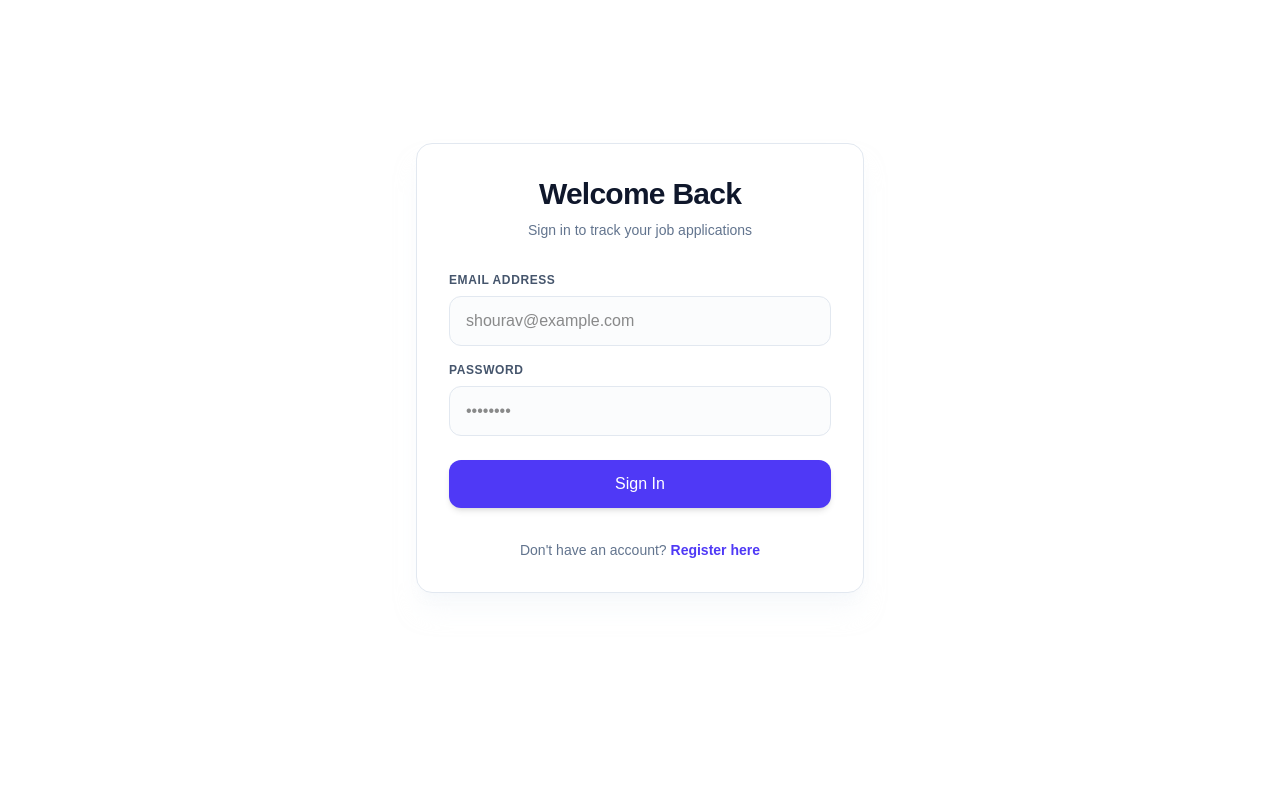
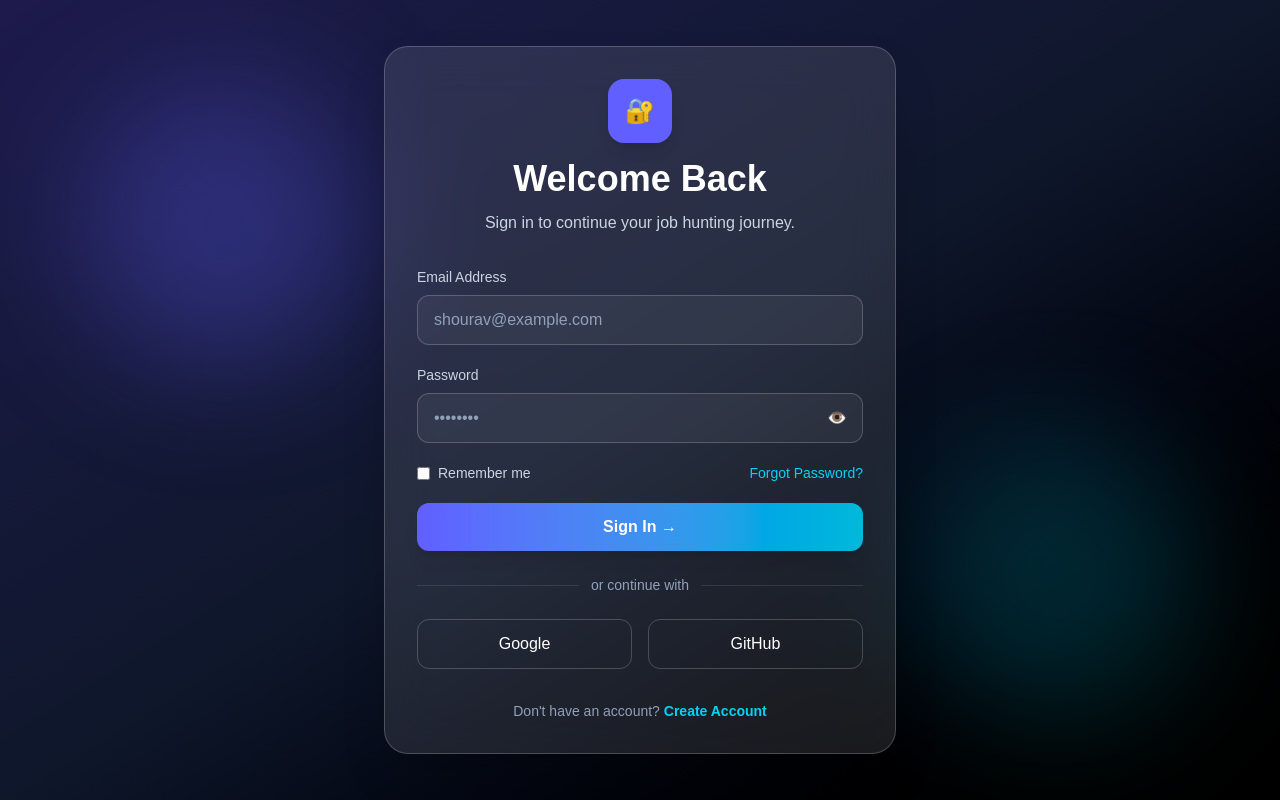
Before and after one commit to shouravhasanshurjo8201/JobMatrix, a Next.js app in the folder frontend/: page /login in a window 1280 px wide. Built offline with nearby package versions, Linux system fonts and the light colour scheme.

Commit message:
Login page UI with improved layout, form styling, and password visibility toggle

```diff
--- a/frontend/app/(auth)/login/page.tsx
+++ b/frontend/app/(auth)/login/page.tsx
@@ -1,31 +1,137 @@
-import Link from 'next/link';
+"use client";
+
+import Link from "next/link";
+import { useState } from "react";
 
 export default function LoginPage() {
+    const [showPassword, setShowPassword] = useState(false);
+
     return (
-        <div className="flex min-h-[calc(100vh-4rem)] items-center justify-center p-6">
-            <div className="w-full max-w-md space-y-8 bg-white p-8 rounded-2xl border border-slate-200 shadow-xl shadow-slate-100/50">
-                <div className="text-center">
-                    <h2 className="text-3xl font-bold tracking-tight text-slate-900">Welcome Back</h2>
-                    <p className="mt-2 text-sm text-slate-500">Sign in to track your job applications</p>
+        <div className="relative min-h-screen flex items-center justify-center overflow-hidden bg-linear-to-br from-indigo-950 via-slate-900 to-black px-6">
+
+            {/* Background Glow */}
+            <div className="absolute top-20 left-20 w-72 h-72 bg-indigo-500/30 blur-3xl rounded-full"></div>
+            <div className="absolute bottom-20 right-20 w-72 h-72 bg-cyan-500/20 blur-3xl rounded-full"></div>
+
+            <div className="relative w-full max-w-lg">
+                <div className="backdrop-blur-xl bg-white/10 border border-white/20 rounded-3xl p-8 shadow-2xl">
+
+                    {/* Header */}
+                    <div className="text-center mb-8">
+                        <div className="inline-flex items-center justify-center w-16 h-16 rounded-2xl bg-indigo-500 mb-4 shadow-lg">
+                            <span className="text-2xl">🔐</span>
                         </div>
-                <form className="mt-8 space-y-6">
-                    <div className="space-y-4 rounded-md">
+
+                        <h1 className="text-4xl font-bold text-white">
+                            Welcome Back
+                        </h1>
+
+                        <p className="mt-3 text-slate-300">
+                            Sign in to continue your job hunting journey.
+                        </p>
+                    </div>
+
+                    {/* Form */}
+                    <form className="space-y-5">
+
                         <div>
-                            <label className="text-xs font-semibold text-slate-600 uppercase tracking-wider block mb-2">Email Address</label>
-                            <input type="email" required className="w-full px-4 py-3 border border-slate-200 rounded-xl outline-none focus:border-indigo-500 transition-colors bg-slate-50/50" placeholder="shourav@example.com" />
+                            <label className="block mb-2 text-sm text-slate-300">
+                                Email Address
+                            </label>
+
+                            <input
+                                type="email"
+                                placeholder="shourav@example.com"
+                                className="w-full px-4 py-3 bg-white/5 border border-white/20 rounded-xl text-white placeholder:text-slate-400 focus:outline-none focus:ring-2 focus:ring-indigo-500"
+                            />
                         </div>
+
                         <div>
-                            <label className="text-xs font-semibold text-slate-600 uppercase tracking-wider block mb-2">Password</label>
-                            <input type="password" required className="w-full px-4 py-3 border border-slate-200 rounded-xl outline-none focus:border-indigo-500 transition-colors bg-slate-50/50" placeholder="••••••••" />
+                            <label className="block mb-2 text-sm text-slate-300">
+                                Password
+                            </label>
+
+                            <div className="relative">
+                                <input
+                                    type={showPassword ? "text" : "password"}
+                                    placeholder="••••••••"
+                                    className="w-full px-4 py-3 pr-14 bg-white/5 border border-white/20 rounded-xl text-white placeholder:text-slate-400 focus:outline-none focus:ring-2 focus:ring-indigo-500"
+                                />
+
+                                <button
+                                    type="button"
+                                    onClick={() => setShowPassword(!showPassword)}
+                                    className="absolute right-4 top-1/2 -translate-y-1/2 text-slate-400 hover:text-white"
+                                >
+                                    {showPassword ? "🙈" : "👁️"}
+                                </button>
                             </div>
                         </div>
-                    <button type="submit" className="w-full py-3 px-4 bg-indigo-600 hover:bg-indigo-500 text-white font-medium rounded-xl shadow-md transition-all">
-                        Sign In
+
+                        {/* Remember Me + Forgot Password */}
+                        <div className="flex items-center justify-between text-sm">
+                            <label className="flex items-center gap-2 text-slate-300">
+                                <input
+                                    type="checkbox"
+                                    className="rounded border-white/20"
+                                />
+                                Remember me
+                            </label>
+
+                            <Link
+                                href="/forgot-password"
+                                className="text-cyan-400 hover:text-cyan-300"
+                            >
+                                Forgot Password?
+                            </Link>
+                        </div>
+
+                        {/* Submit Button */}
+                        <button
+                            type="submit"
+                            className="w-full py-3 rounded-xl bg-linear-to-r from-indigo-500 to-cyan-500 text-white font-semibold hover:scale-[1.02] transition-all shadow-lg"
+                        >
+                            Sign In →
                         </button>
                     </form>
-                <p className="text-center text-sm text-slate-500 mt-4">
-                    Don't have an account? <Link href="/register" className="text-indigo-600 font-semibold hover:underline">Register here</Link>
+
+                    {/* Divider */}
+                    <div className="flex items-center my-6">
+                        <div className="flex-1 border-t border-white/10"></div>
+                        <span className="px-3 text-slate-400 text-sm">
+                            or continue with
+                        </span>
+                        <div className="flex-1 border-t border-white/10"></div>
+                    </div>
+
+                    {/* Social Login */}
+                    <div className="grid grid-cols-2 gap-4">
+                        <button
+                            type="button"
+                            className="border border-white/20 rounded-xl py-3 text-white hover:bg-white/10 transition"
+                        >
+                            Google
+                        </button>
+
+                        <button
+                            type="button"
+                            className="border border-white/20 rounded-xl py-3 text-white hover:bg-white/10 transition"
+                        >
+                            GitHub
+                        </button>
+                    </div>
+
+                    {/* Footer */}
+                    <p className="text-center text-slate-400 text-sm mt-8">
+                        Don't have an account?{" "}
+                        <Link
+                            href="/register"
+                            className="text-cyan-400 hover:text-cyan-300 font-semibold"
+                        >
+                            Create Account
+                        </Link>
                     </p>
+                </div>
             </div>
         </div>
     );
```
Lines whose indentation alone changed are shown as unchanged.
